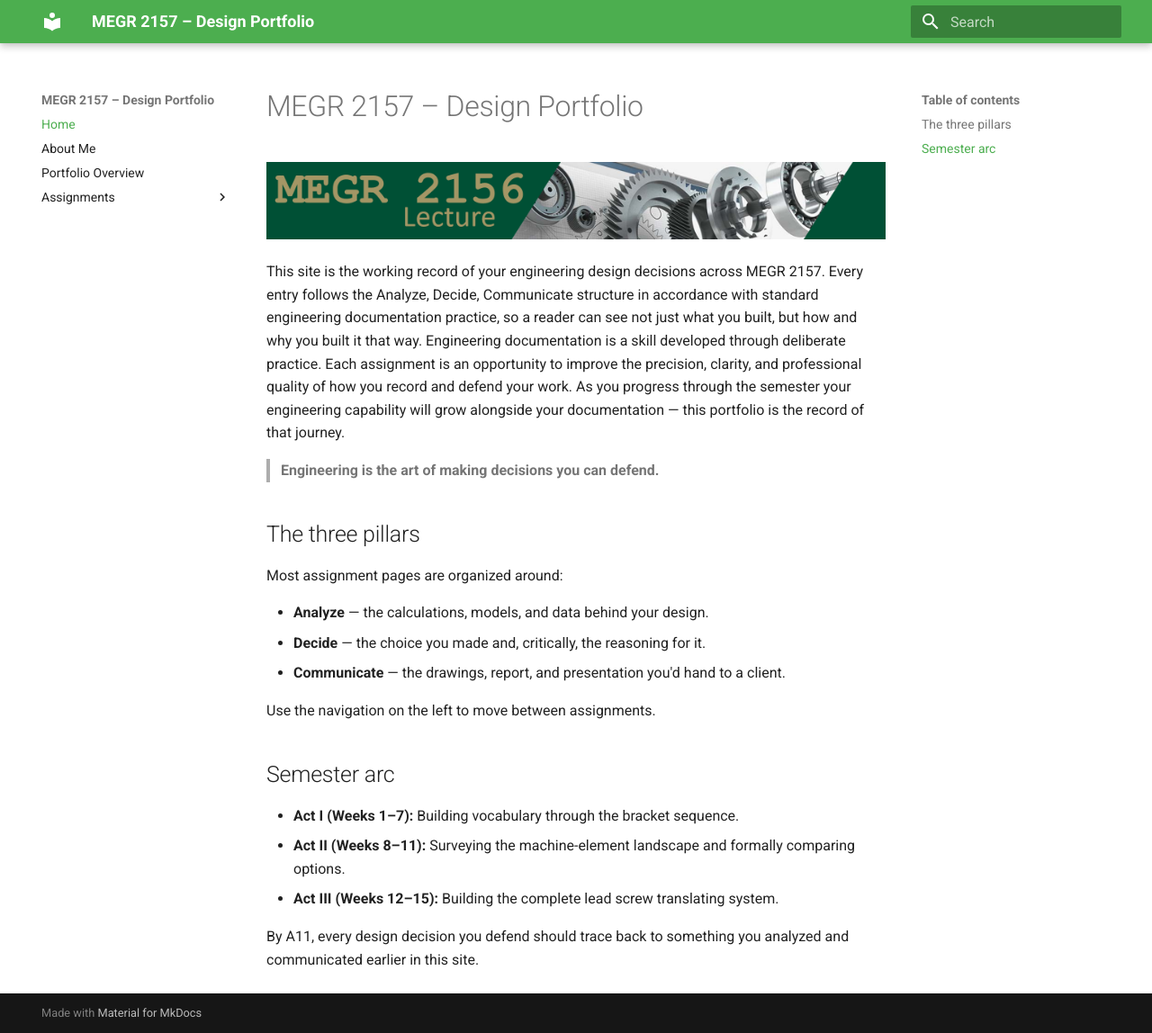
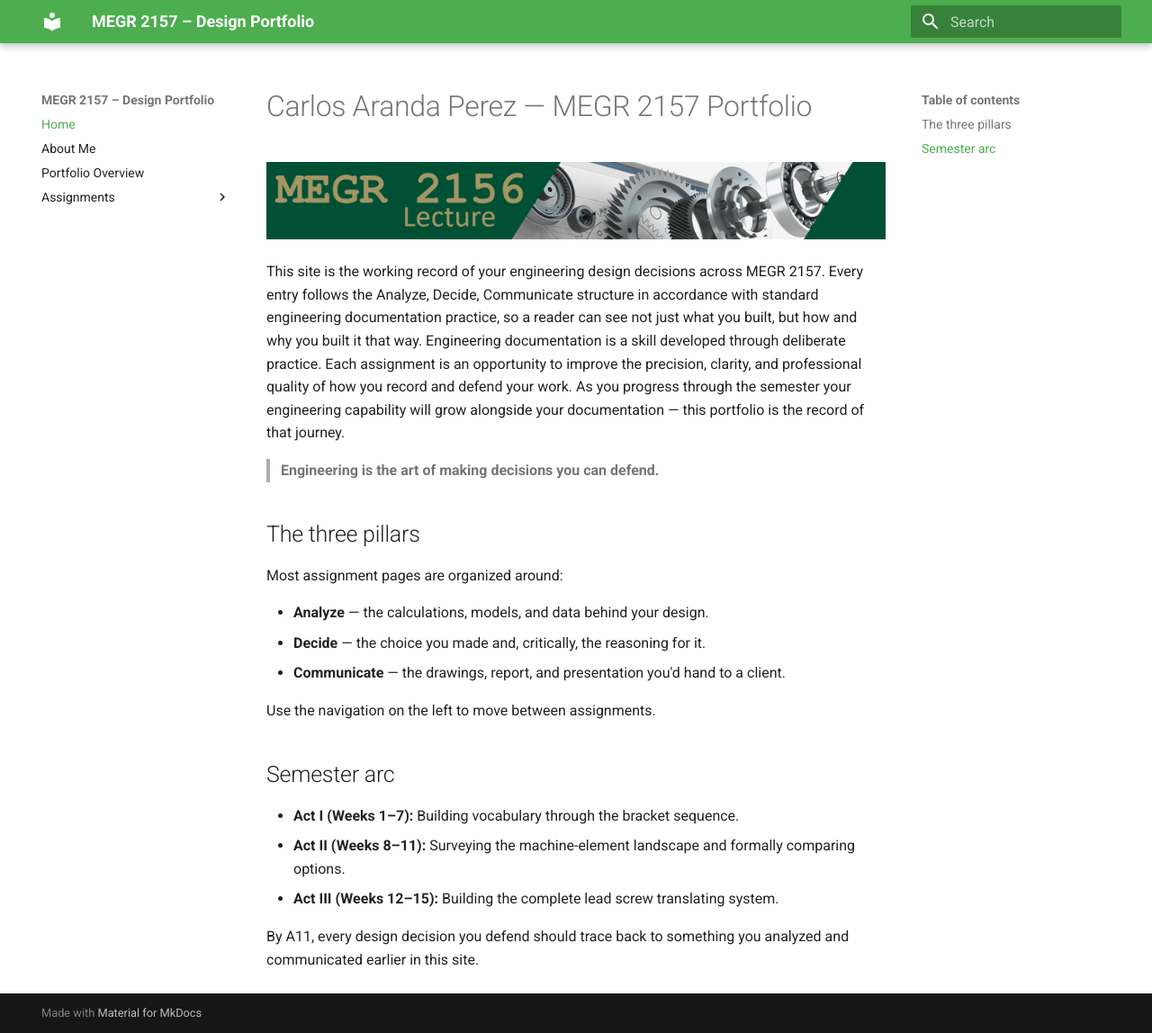
Before and after one commit to carandapz/design-projects-portfolio, an MkDocs documentation site: the page built from docs/index.md, in a window 1280 px wide and 1148 px high. Shown: the whole window at 90% size. Built offline with MkDocs 1.6.1 and Material for MkDocs 9.7.7, drawn with Linux system fonts in a browser that asks for light colours.

Commit message:
Initial site setup

```diff
--- a/docs/index.md
+++ b/docs/index.md
@@ -1,4 +1,4 @@
-# MEGR 2157 – Design Portfolio
+# Carlos Aranda Perez — MEGR 2157 Portfolio
 
 ![MEGR 2156-7 Title](MEGR2156title.png)
 
```
